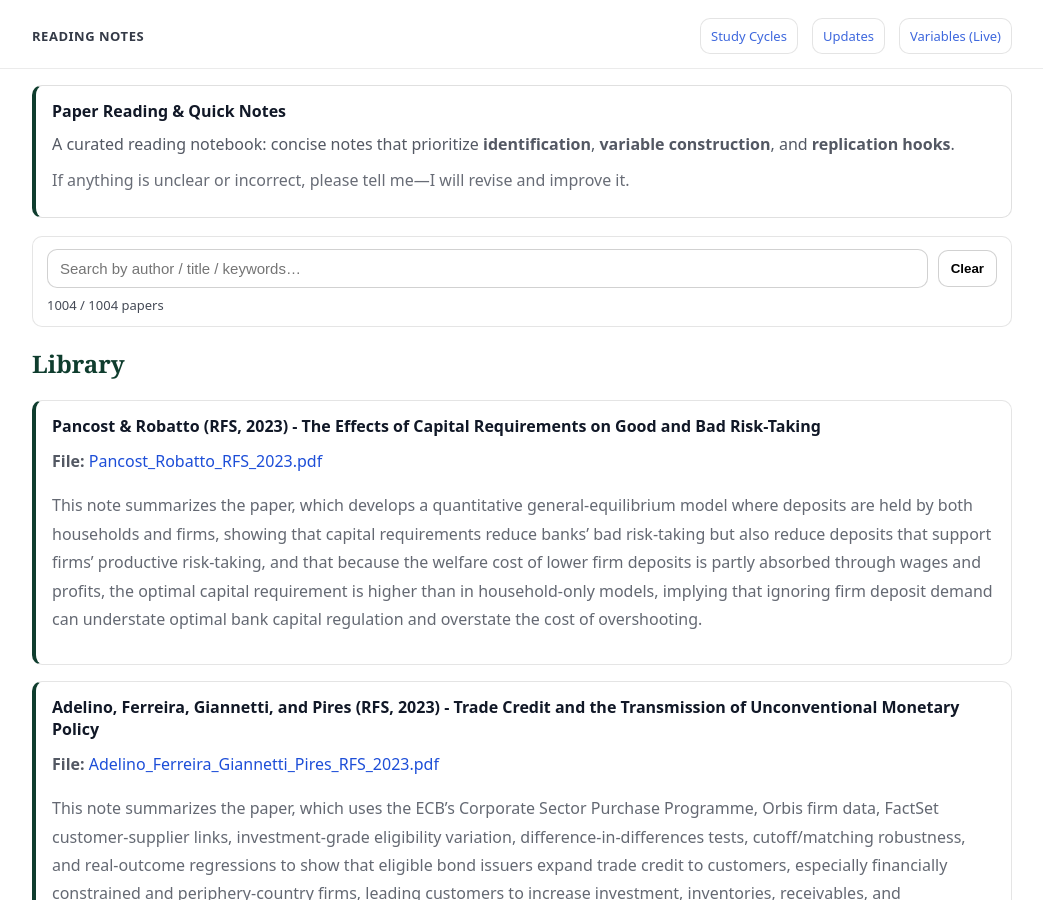
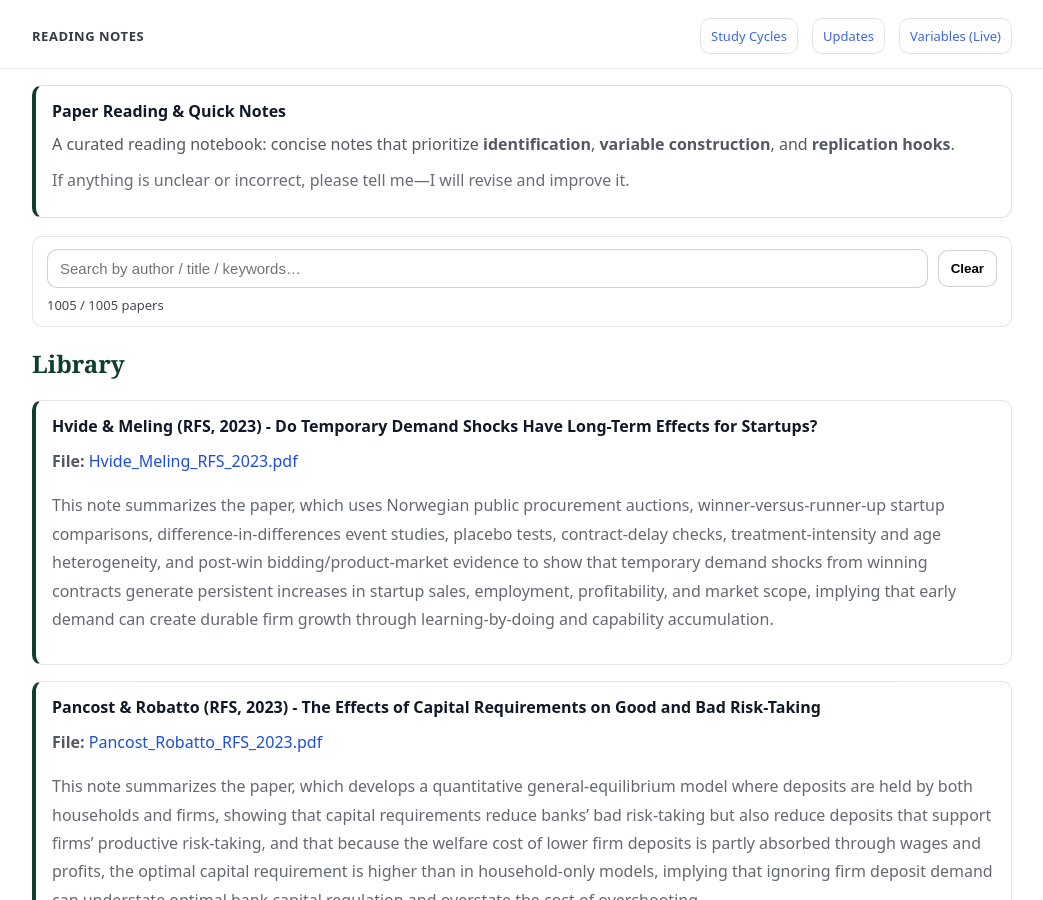
Before and after one commit to yaxinzn/study-archive, a Jekyll site: the page built from reading/index.md, in a window 1280 px wide and 900 px high. Shown: the whole window, without its empty margins (118-1161 px from the left). Built offline with Jekyll 4.4.1, drawn with Linux system fonts in a browser that asks for light colours.

Commit message:
Reading: add/update Hvide_Meling_RFS_2023.pdf

```diff
--- a/_data/reading.yml
+++ b/_data/reading.yml
@@ -1,3 +1,7 @@
+- title: "Hvide & Meling (RFS, 2023) - Do Temporary Demand Shocks Have Long-Term Effects for Startups?"
+  file: "Hvide_Meling_RFS_2023.pdf"
+  desc: "This note summarizes the paper, which uses Norwegian public procurement auctions, winner-versus-runner-up startup comparisons, difference-in-differences event studies, placebo tests, contract-delay checks, treatment-intensity and age heterogeneity, and post-win bidding/product-market evidence to show that temporary demand shocks from winning contracts generate persistent increases in startup sales, employment, profitability, and market scope, implying that early demand can create durable firm growth through learning-by-doing and capability accumulation."
+
 - title: "Pancost & Robatto (RFS, 2023) - The Effects of Capital Requirements on Good and Bad Risk-Taking"
   file: "Pancost_Robatto_RFS_2023.pdf"
   desc: "This note summarizes the paper, which develops a quantitative general-equilibrium model where deposits are held by both households and firms, showing that capital requirements reduce banks’ bad risk-taking but also reduce deposits that support firms’ productive risk-taking, and that because the welfare cost of lower firm deposits is partly absorbed through wages and profits, the optimal capital requirement is higher than in household-only models, implying that ignoring firm deposit demand can understate optimal bank capital regulation and overstate the cost of overshooting."
```
Also changed, not shown: 1 other file.
